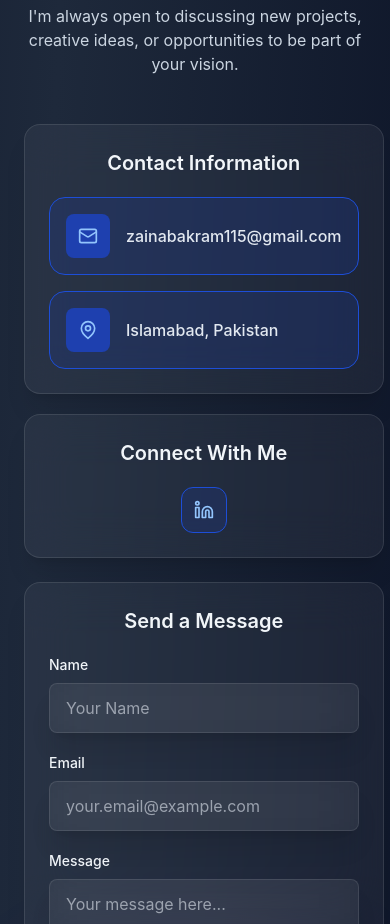
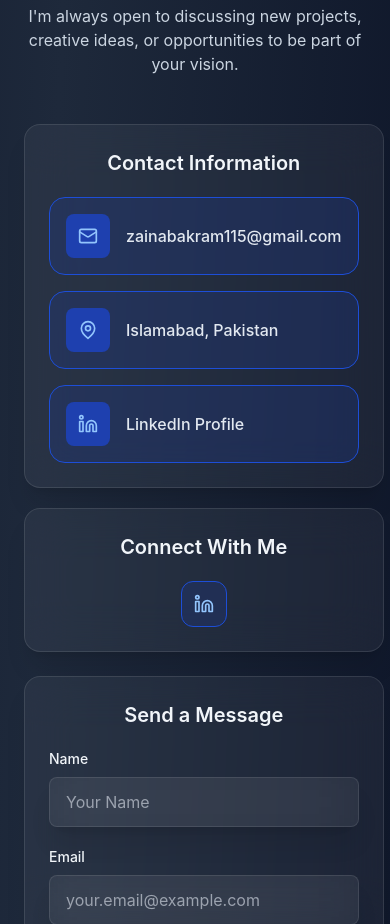
Before and after one commit to Hareem2024/zainabs-portfolio, a React (Vite) app: page / in a window 390 px wide. Shown: the part 7540-8464 px from the top of the page. Built offline with nearby package versions, Linux system fonts and the light colour scheme.

Commit message:
Add LinkedIn to contact info and center cards on mobile

```diff
--- a/src/components/Contact.jsx
+++ b/src/components/Contact.jsx
@@ -53,6 +53,7 @@ function Contact() {
   const contactInfo = [
     { icon: Mail, text: 'zainabakram115@gmail.com', link: 'mailto:zainabakram115@gmail.com' },
     { icon: MapPin, text: 'Islamabad, Pakistan', link: '#' },
+    { icon: Linkedin, text: 'LinkedIn Profile', link: 'https://www.linkedin.com/in/zainab-akram-1151a7283' },
   ]
 
   const socialLinks = [
@@ -74,7 +75,7 @@ function Contact() {
 
         <div className="grid md:grid-cols-2 gap-6 max-w-5xl mx-auto">
           {/* Contact Info */}
-          <div className="space-y-5">
+          <div className="space-y-5 max-w-md md:max-w-none mx-auto md:mx-0">
             <div className="glass-card">
               <h3 className="text-xl md:text-2xl font-semibold mb-5 text-center md:text-left">Contact Information</h3>
               <div className="space-y-4">
```
